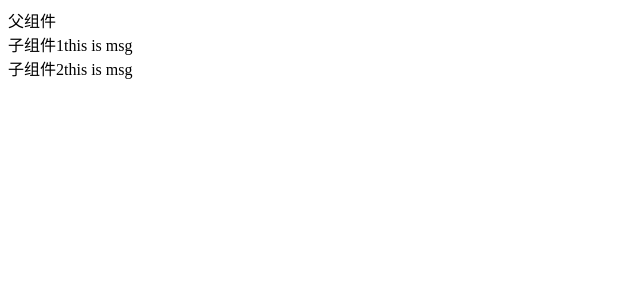
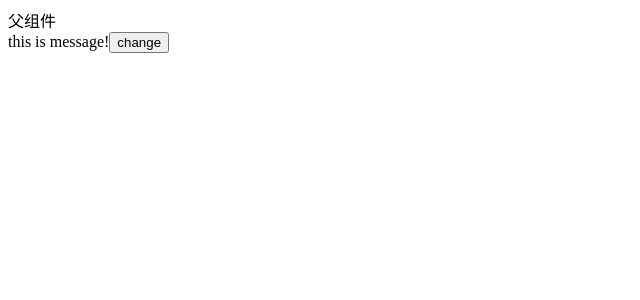
Before and after one commit to Jimmy-22/learn_react, a React (Create React App) app: page / in a window 1280 px wide. Shown: the top 300 px of the page, without its empty margins (0-640 px from the left). Built offline with nearby package versions, Linux system fonts and the light colour scheme.

Commit message:
feat：子传父

```diff
--- a/src/App.js
+++ b/src/App.js
@@ -1,40 +1,38 @@
 import React from 'react'
 
-// 函数式子组件
-function FSon(props) {
-  console.log(props)
+function Son(props) {
+  function handleClick() {
+    // 3.子组件通过props调用 callback
+    props.changeMsg('new Message')
+  }
   return (
     <div>
-      子组件1
       {props.msg}
+      <button onClick={handleClick}>change</button>
     </div>
   )
 }
 
-// 类子组件
-class CSon extends React.Component {
-  render() {
-    return (
-      <div>
-        子组件2
-        {this.props.msg}
-      </div>
-    )
-  }
-}
-
-// 父组件
 class App extends React.Component {
   state = {
-    message: 'this is msg'
+    message: 'this is message!'
+  }
+
+  // 1.提供callback-用于接收数据
+  // 4.将子组件中的数据作为参数传递给callback
+  changeMessage = (newMsg) => {
+    console.log('子组件传过来的数据', newMsg)
+    this.setState({
+      message: newMsg
+    })
   }
 
   render() {
     return (
-      <div className="App">
+      <div>
         <div>父组件</div>
-        <FSon msg={this.state.message} />
-        <CSon msg={this.state.message} />
+        {/* 2.将函数作为属性的值，传给子组件 */}
+        <Son msg={this.state.message} changeMsg={this.changeMessage} />
       </div>
     )
   }
```
Also changed, not shown: src/demo/App7.js (added, +43 -0 lines).
